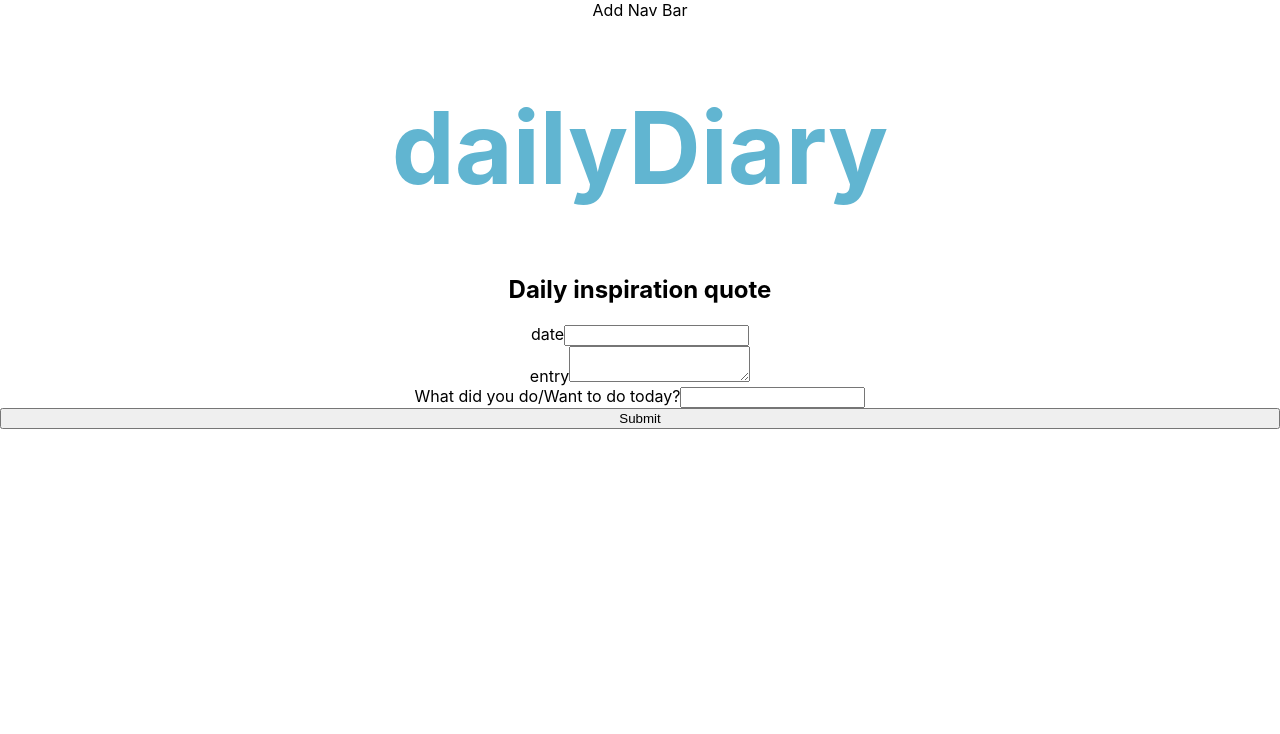
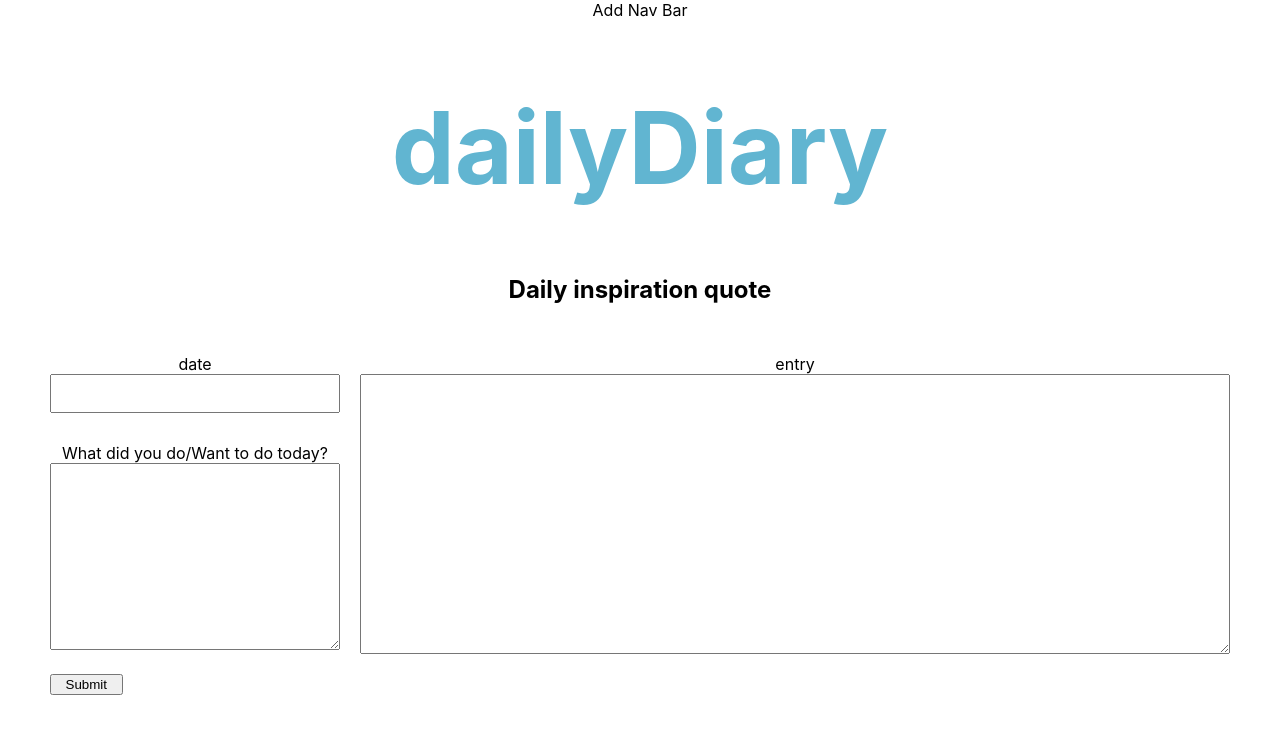
Before and after one commit to cecelia001/dailyDiary, a React (Create React App) app in the folder client/: page / in a window 1280 px wide. Shown: the top 734 px of the page. Built offline with nearby package versions, Linux system fonts and the light colour scheme; no server answers.

Commit message:
EntryForm styling

```diff
--- a/client/src/App.css
+++ b/client/src/App.css
@@ -1,3 +1,7 @@
+* {
+  box-sizing: border-box;
+}
+
 .App {
   text-align: center;
 }
--- a/client/src/components/AddEntry.css
+++ b/client/src/components/AddEntry.css
@@ -1,8 +1,35 @@
+.AddEntry{
+    margin: 50px;
+}
+
 form {
     display: grid;
-    grid-template-columns: 1fr, 1fr;
+    grid-template-columns: 1fr 3fr;
+    grid-row-start: span 2;
+    width: 100%;
+    gap: 20px;
 }
 
 input, textarea {
-    inline: block;
+    display: block;
+    width: 100%;
+    padding: 10px;
 }
+
+textarea {
+    height: 21em;
+    grid-row: 1 / span 2;
+}
+
+.formButton {
+    width:25%;
+    text-align: center;
+}
+
+.spacing {
+    height: 30px;
+}
+
+.textareaShort {
+    height: 14em;
+}
--- a/client/src/components/AddEntry.js
+++ b/client/src/components/AddEntry.js
@@ -25,6 +25,7 @@ function AddEntry(props) {
     return (
         <div className="AddEntry">
             <form onSubmit={handleSubmit}>
+            <div className="gridRow">
             <label>
                 date
                 <input
@@ -34,6 +35,17 @@ function AddEntry(props) {
                     onChange= {handleChange}
                 />
             </label>
+            <div className="spacing"> </div>
+            <label>
+                What did you do/Want to do today?
+                <textarea className="textareaShort"
+                    type="text"
+                    name="accomplish"
+                    value={formData.accomplish}
+                    onChange={handleChange}
+                ></textarea>
+            </label>
+            </div>
 
             <label>
                 entry
@@ -46,17 +58,8 @@ function AddEntry(props) {
                 </textarea>
             </label>
 
-            <label>
-                What did you do/Want to do today?
-                <input
-                    type="text"
-                    name="accomplish"
-                    value={formData.accomplish}
-                    onChange={handleChange}
-                />
-            </label>
 
-            <button type="submit">Submit</button>
+            <button className="formButton" type="submit">Submit</button>
             </form>
         </div>
     );
```
